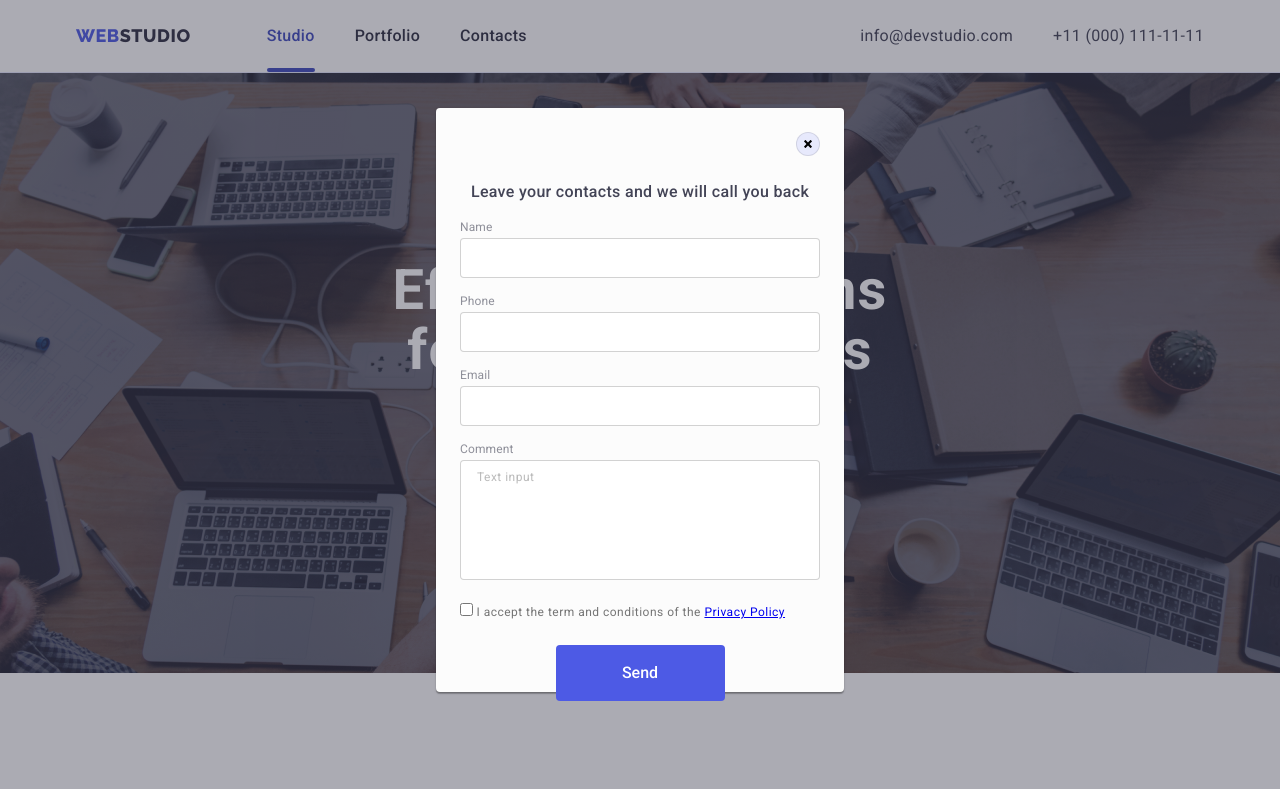
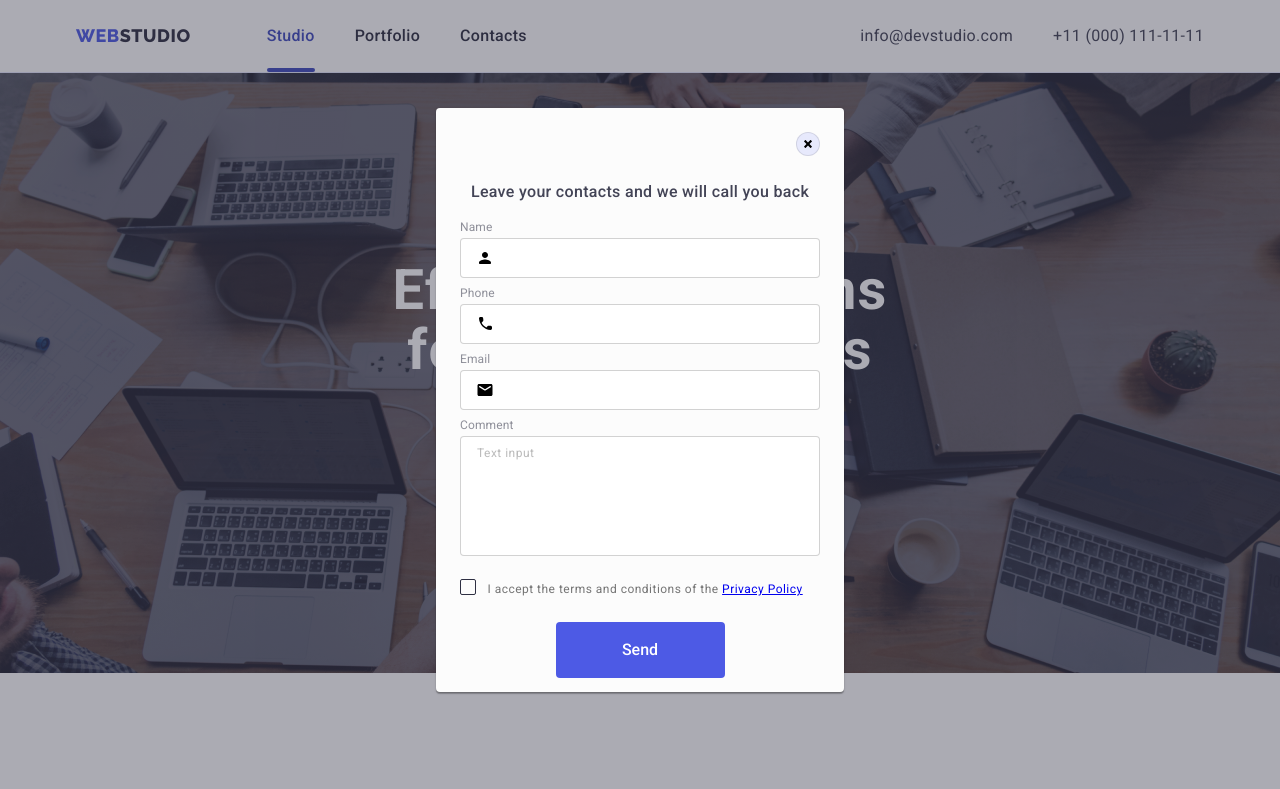
Before and after one commit to StartMaks/goit-markup-hw-06, a plain HTML site: page index.html in a window 1280 px wide. Both pictures are taken after a click on the button "Order Service". Shown: the top 789 px of the page. Drawn offline with nearby package versions, Linux system fonts and the light colour scheme.

Commit message:
modal icon

```diff
--- a/css/styles.css
+++ b/css/styles.css
@@ -50,9 +50,9 @@
 	top: 50%;
 	left: 50%;
 	transform: translate(-50%, -50%) rotate(0) scale(1, 1);
-	transition: transform 400ms var(--animation-function), box-shadow var(--animation-duration) var(--animation-function),
-		opacity 400ms var(--animation-function);
-	opacity: 1;
+	transition: transform 800ms var(--animation-function), box-shadow var(--animation-duration) var(--animation-function),
+    opacity: 250ms var(--animation-function);
+
 
 	width: 408px;
 	height: 584px;
@@ -110,7 +110,8 @@ form {
 }
 
 .modal-item {
-	margin-bottom: 16px;
+	margin-bottom: 8px;
+	position: relative;
 }
 
 .modal-item.comment {
@@ -130,9 +131,15 @@ form {
 }
 
 .modal-item input {
+  transition:
+  border var(--animation-duration) var(--animation-function),
+  fill var(--animation-duration) var(--animation-function);
+
+
 	width: 100%;
 	min-height: 40px;
 	padding: 8px 16px;
+	padding-left: 38px;
 	margin: 0;
 
 	font-weight: 400;
@@ -144,11 +151,25 @@ form {
 	border-radius: 4px;
 }
 
-.modal-item .input:focus,
+.modal-item input:focus,
 textarea:focus {
 	outline: none;
 	border: 1px solid var(--accent-color);
 }
+
+
+.modal-item input:focus + .person-input>.input-icon {
+  fill: var(--accent-color);
+}
+
+.person-input {
+  width: 18px;
+  height: 24px;
+  position: absolute;
+  bottom: 8px;
+  left: 16px;
+}
+
 
 .modal-policy {
 	font-weight: 400;
@@ -160,12 +181,22 @@ textarea:focus {
 	color: var(--modal-policy-color);
 }
 
+
+.checkbox:checked + .logo-check {
+	background-color: var(--accent-color);
+	border-color: var(--accent-color);
+}
+
+.checkbox:checked + .logo-check.check {
+	fill: var(--footer-logo-part);
+}
+
 textarea {
+    transition: border var(--animation-duration) var(--animation-function);
+
 	resize: none;
 	width: 100%;
 	min-height: 120px;
-	/* margin-top: 4px; */
-	/* margin-bottom: 16px; */
 	padding: 8px 16px;
 	border: 1px solid rgba(33, 33, 33, 0.2);
 	border-radius: 4px;
@@ -178,6 +209,34 @@ textarea {
 	letter-spacing: 0.04em;
 
 	color: rgba(117, 117, 117, 0.5);
+}
+
+.checkbox {
+	-webkit-appearance: none;
+    -moz-appearance: none;
+	appearance: none;
+
+	position: absolute;
+}
+
+.logo-check {
+	transition: background-color var(--animation-duration) var(--animation-function)
+	border-color var(--animation-duration) var(--animation-function)
+	fill var(--animation-duration) var(--animation-function);
+	display: inline-block;
+	text-align: center;
+
+	width: 16px;
+	height: 16px;
+	border: 1.25px solid var(--secondary-background-color);
+	border-radius: 2px;
+	margin-right: 8px;
+
+
+}
+
+.check {
+	fill: transparent;
 }
 
 .btn-send {
@@ -205,6 +264,36 @@ textarea {
 .btn-send:focus {
 	background-color: var(--accent-color);
 }
+
+
+.checkbox {
+	-webkit-appearance: none;
+	-moz-appearance: none;
+	appearance: none;
+
+	position: absolute;
+}
+
+
+.logo-check {
+	transition: background-color var(--animation-duration) var(--animation-function),
+    border-color var(--animation-duration) var(--animation-function),
+    fill var(--animation-duration) var(--animation-function);
+    display: inline-block;
+    text-align: center;
+
+	width: 16px;
+	height: 16px;
+	border: 1.25px solid var(--secondary-background-color);
+	border-radius: 2px;
+	margin-right: 8px;
+}
+
+
+.check {
+	fill: transparent;
+}
+
 
 /* body */
 
@@ -734,6 +823,14 @@ footer {
 	align-items: baseline;
 }
 
+
+
+
+
+
+
+
+
 /* Portfolio */
 
 .section.options {
--- a/index.html
+++ b/index.html
@@ -358,26 +358,45 @@
 					<label class="modal-item">
 						<span class="input-name">Name</span>
 						<input type="text" name="name" />
+						<span class="person-input">
+							<svg class="input-icon" width="18" height="24">
+								<use href="./images/symbol-defs6.svg#icon-persondp-1-2"></use>
+							</svg>
+						</span>
 					</label>
 
 					<label class="modal-item">
 						<span class="input-name">Phone</span>
 						<input type="tel" name="tel" />
+						<span class="person-input">
+							<svg class="input-icon" width="18" height="24">
+								<use href="./images/symbol-defs6.svg#icon-phonedp-1"></use>
+							</svg>
+						</span>
 					</label>
 
 					<label class="modal-item">
 						<span class="input-name">Email</span>
 						<input type="email" name="email" autocomplete="on" />
+						<span class="person-input">
+							<svg class="input-icon" width="18" height="24">
+								<use href="./images/symbol-defs6.svg#icon-emaildp-1"></use>
+							</svg>
+						</span>
 					</label>
 
 					<label class="modal-item comment">
 						<span class="input-name">Comment</span>
 						<textarea name="comment" placeholder="Text input"></textarea>
 					</label>
-
 					<label class="modal-policy">
-						<input type="checkbox" name="privacy policy" />
-						I accept the term and conditions of the
+						<input class="checkbox" type="checkbox" name="privacy policy" />
+						<span class="logo-check">
+							<svg class="check" width="10" height="8">
+								<use href="./images/symbol-defs6.svg#icon-Vector-2"></use>
+							</svg>
+						</span>
+						I accept the terms and conditions of the
 						<span>
 							<a href="#">Privacy Policy</a>
 						</span>
```
Also changed, not shown: images/Vector-2.svg (added), images/closedp-2-1-1.svg (added), images/emaildp-1.svg (added), images/persondp-1-2.svg (added), images/phonedp-1.svg (added), images/symbol-defs6.svg (added).
